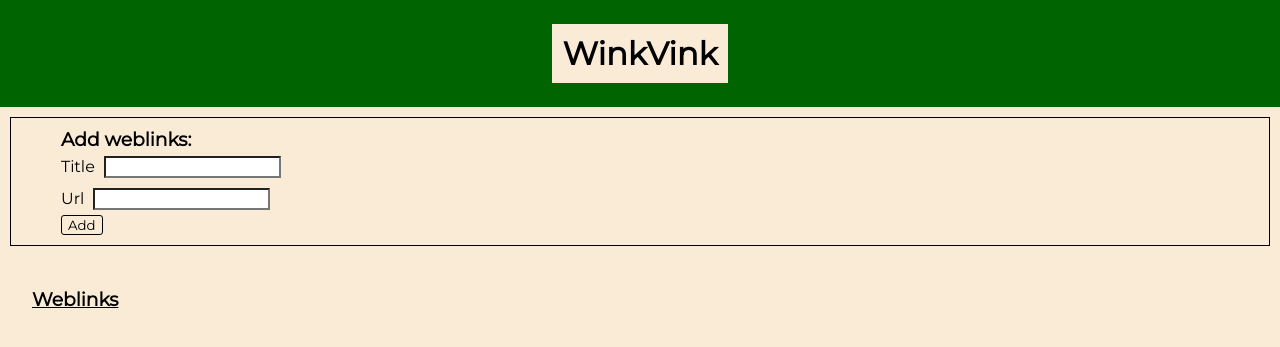
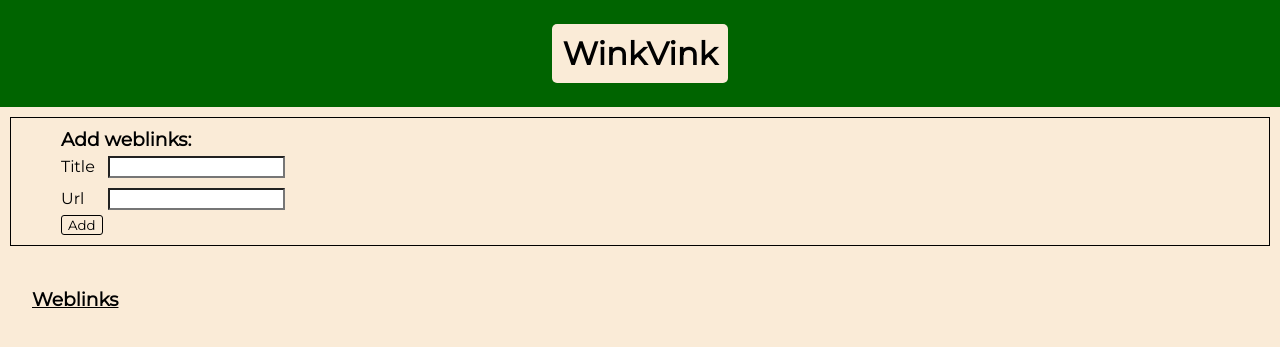
Before and after one commit to makeri89/ohtu-miniprojekti, a Flask app: page /weblinks in a window 1280 px wide. Shown: the top 347 px of the page. Run offline with Flask 2, Linux system fonts and the light colour scheme; data that the repository does not hold is empty.

Commit message:
Small UI changes for delete functionality

```diff
--- a/src/static/style.css
+++ b/src/static/style.css
@@ -18,6 +18,10 @@ header h1 {
 header a {
   text-decoration: none;
   color: black;
+}
+
+header h1 {
+  border-radius: 5px;
 }
 
 .vink-section {
@@ -56,6 +60,11 @@ header a {
   cursor: pointer;
 }
 
+.remove-button {
+  border: 1px black solid;
+  border-radius: 3px;
+  float: left;
+}
 .remove-button:hover {
   background-color: rgb(189, 20, 20);
   color: white;
@@ -71,3 +80,15 @@ header a {
   margin: 10px;
   border: 1px solid black;
 }
+
+.vink-input-form {
+  display: table;
+}
+
+.vink-input-row {
+  display: table-row;
+}
+
+.vink-input-cell {
+  display: table-cell;
+}
--- a/src/templates/form.html
+++ b/src/templates/form.html
@@ -5,31 +5,40 @@
 <section id="vink-form">
   <h3>Add {{ url[1:] }}:</h3>
 
-  <form action="{{ url }}" method="POST" id="input-form">
-    <label for="title">Title</label>
+  <form action="{{ url }}" method="POST" class="vink-input-form" id="input-form">
+    <div class="vink-input-row">
+      <label for="title" class="vink-input-cell">Title</label>
       {{ macros.input('title') }}
-    <br>
+    </div>
       {% if url == '/weblinks' or url == '/' %}
-      <label for="url">Url</label>
+        <div class="vink-input-row">
+          <label for="url" class="vink-input-cell">Url</label>
           {{ macros.input('url') }}
-      <br>
+        </div>
       {% endif %}
       {% if url == '/podcasts' %}
-      <label for="name">Name</label>
+        <div class="vink-input-row">
+          <label for="name" class="vink-input-cell">Name</label>
           {{ macros.input('name') }}
-      <br>
-      <label for="description">Description</label>
+        </div>
+        <div class="vink-input-row">
+          <label for="description" class="vink-input-cell">Description</label>
           {{ macros.input('description') }}
-      <br>
+        </div>
       {% endif %}
       {% if url == '/books' %}
-      <label for="author">Author</label>
+        <div class="vink-input-row">
+          <label for="author" class="vink-input-cell">Author</label>
           {{ macros.input('author') }}
-      <br>
-      <label for="year">Publication year</label>
+        </div>
+        <div class="vink-input-row">
+          <label for="year" class="vink-input-cell">Publication year</label>
           {{ macros.input('year') }}
-      <br>
+        </div>
       {% endif %}
+      <div class="vink-input-row">
         <input type="submit" name="submit" id="submit" value="Add" class="button">
+      </div>
+    </div>
   </form>
 </section>
--- a/src/templates/podcasts.html
+++ b/src/templates/podcasts.html
@@ -12,7 +12,7 @@
       <br>
         <form action="{{ url_for('delete') }}" method="POST">
           <input type="hidden" name="podcast.id" value="{{ podcast.id }}" />
-          <input type="submit" value="Delete" />
+          <input type="submit" class="remove-button" value="Delete" />
         </form>
     </li>
     {% endfor %}
--- a/src/templates/weblinks.html
+++ b/src/templates/weblinks.html
@@ -9,7 +9,7 @@
       <br>
         <form action="{{ url_for('delete') }}" method="POST">
           <input type="hidden" name="weblink.id" value="{{ weblink.id }}" />
-          <input type="submit" value="Delete" />
+          <input type="submit" class="remove-button" value="Delete" />
         </form>
     </li>
     {% endfor %}
```
Lines whose indentation alone changed are shown as unchanged.
